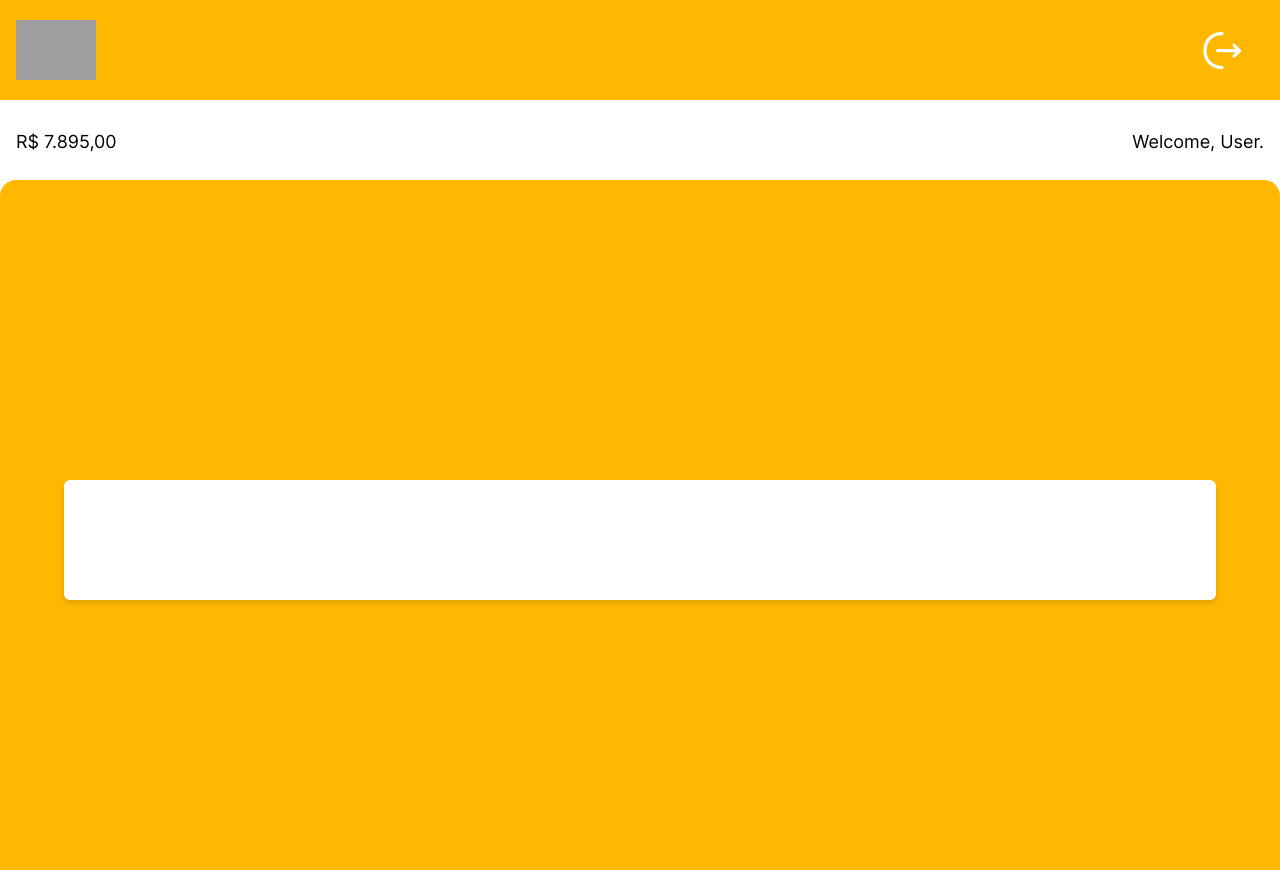
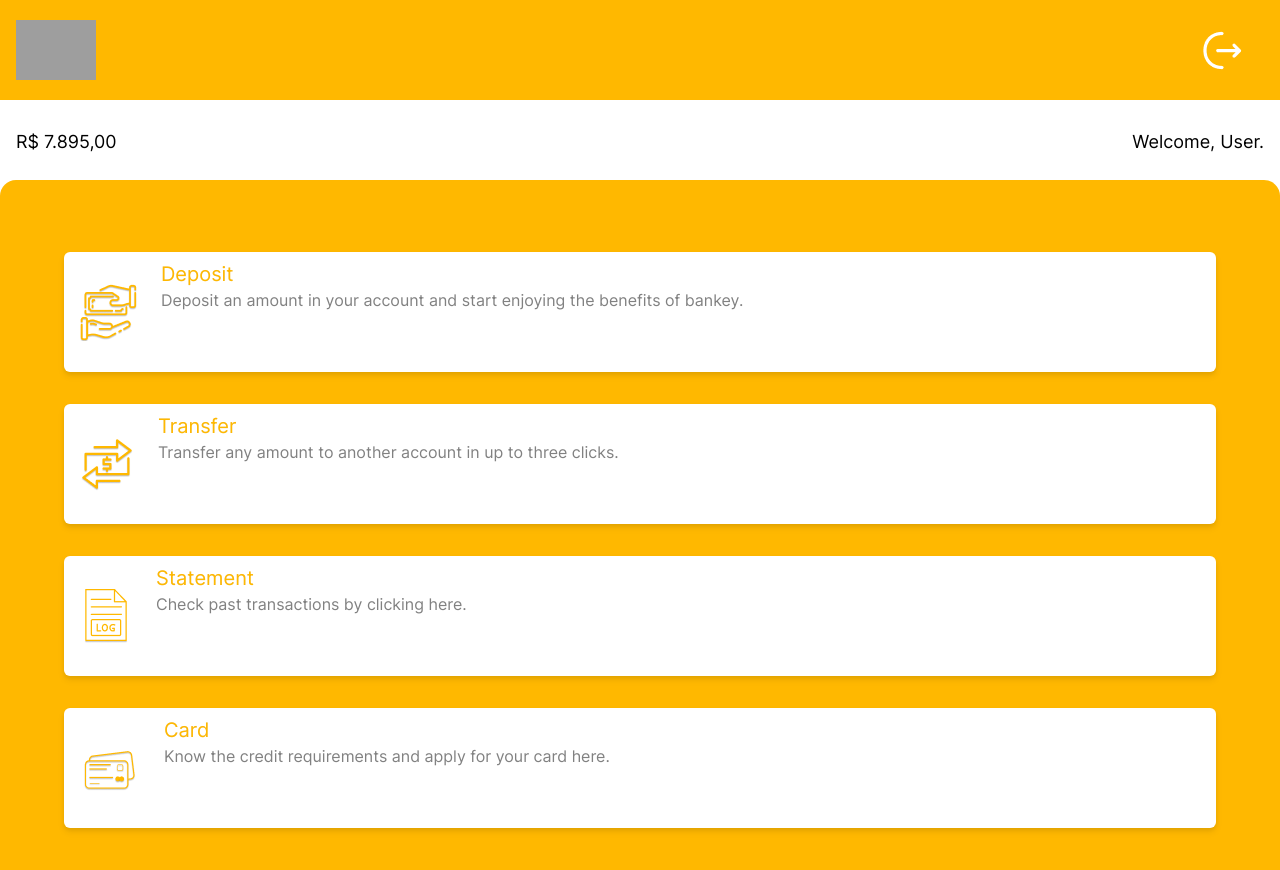
Before and after one commit to eduardo-victor/frontend-bank, a React (Vite) app: page /myprofile in a window 1280 px wide. Shown: the top 870 px of the page. Built offline with nearby package versions, Linux system fonts and the light colour scheme; grey boxes are pictures that could not be loaded.

Commit message:
👌 IMPROVE: Added cards to user page

```diff
--- a/src/components/Card.tsx
+++ b/src/components/Card.tsx
@@ -8,7 +8,7 @@ type GetProps = {
 
 const Card = (props: GetProps) => {
   return (
-    <div className='w-[90%] h-[15vh] drop-shadow-md bg-white rounded-md flex flex-row items-center'>
+    <div className='w-[90%] h-[15vh] drop-shadow-md bg-white rounded-md flex flex-row items-center hover:transition-all hover:-translate-y-2 hover:duration-150 hover:ease-in-out'>
         <img src={props.icon} alt=""  className='ml-4'/>
         <div className='w-full h-full ml-6 mt-4'>
             <h1 className='text-xl font-inter text-yellow [text-shadow:_0_0.2px_0_rgb(0_0_0_/_10%)]'>{props.title}</h1>
--- a/src/pages/UserPage.tsx
+++ b/src/pages/UserPage.tsx
@@ -2,6 +2,10 @@ import React from 'react'
 import UserNav from '../components/UserNav'
 import Image from '../assets/commentImages/firstComment.png'
 import Card from '../components/Card'
+import IconDeposit from '../assets/cardImages/cashpayment.png'
+import IconTransfer from '../assets/cardImages/moneytransf.png'
+import IconCard from '../assets/cardImages/creditcard.png'
+import IconLog from '../assets/cardImages/log.png'
 
 const UserPage = () => {
   return (
@@ -13,8 +17,11 @@ const UserPage = () => {
           <h1 className='font-inter text-lg mt-7 mr-4'>Welcome, {'User'}.</h1>
         </div>
       <div className='w-full h-screen flex items-end'>
-        <div className='w-screen h-[90vh] bg-yellow rounded-t-2xl flex justify-center items-center'>
-          <Card/>
+        <div className='w-screen h-[90vh] bg-yellow rounded-t-2xl flex flex-col gap-8 justify-center items-center'>
+          <Card icon={IconDeposit} title={'Deposit'} comment={'Deposit an amount in your account and start enjoying the benefits of bankey.'}/>
+          <Card icon={IconTransfer} title={'Transfer'} comment={'Transfer any amount to another account in up to three clicks.'}/>
+          <Card icon={IconLog} title={'Statement'} comment={'Check past transactions by clicking here.'}/>
+          <Card icon={IconCard} title={'Card'} comment={'Know the credit requirements and apply for your card here.'}/>
         </div>
       </div>
       </div>
```
